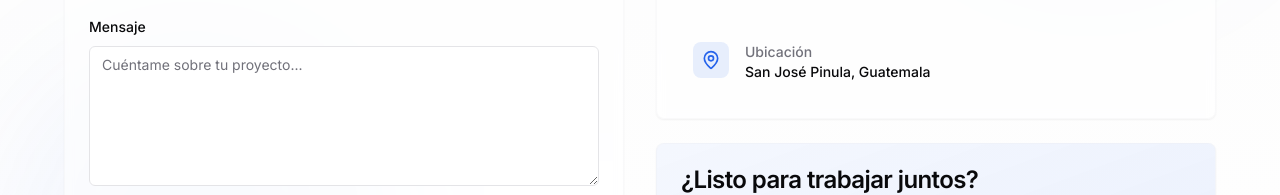
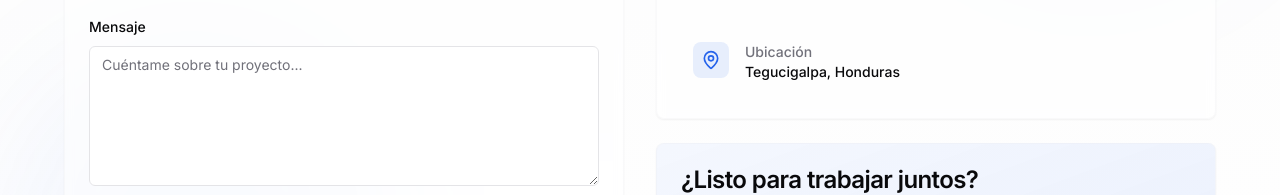
Before and after one commit to Portafolio-Harol-Morales/portafolio-next, a Next.js app: page / in a window 1280 px wide. Shown: the part 4572-4767 px from the top of the page. Built offline with nearby package versions, Linux system fonts and the light colour scheme; no server answers; the database is empty.

Commit message:
Update location from San José Pinula to Tegucigalpa

```diff
--- a/components/Contactame.tsx
+++ b/components/Contactame.tsx
@@ -151,7 +151,7 @@ export const Contactame = () => {
     {
       icon: MapPin,
       label: "Ubicación",
-      value: "San José Pinula, Guatemala",
+      value: "Tegucigalpa, Honduras",
       href: null,
     },
   ];
```
